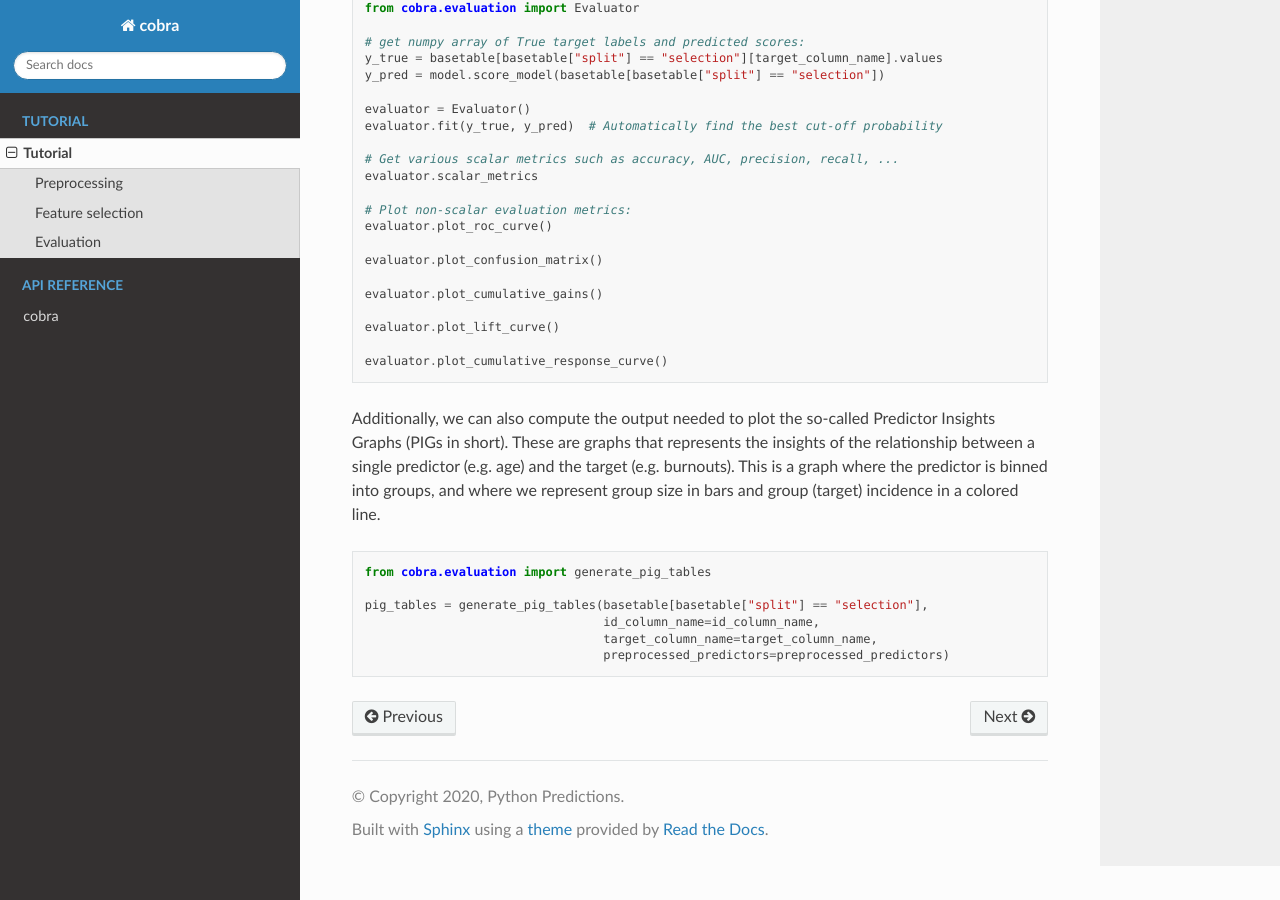
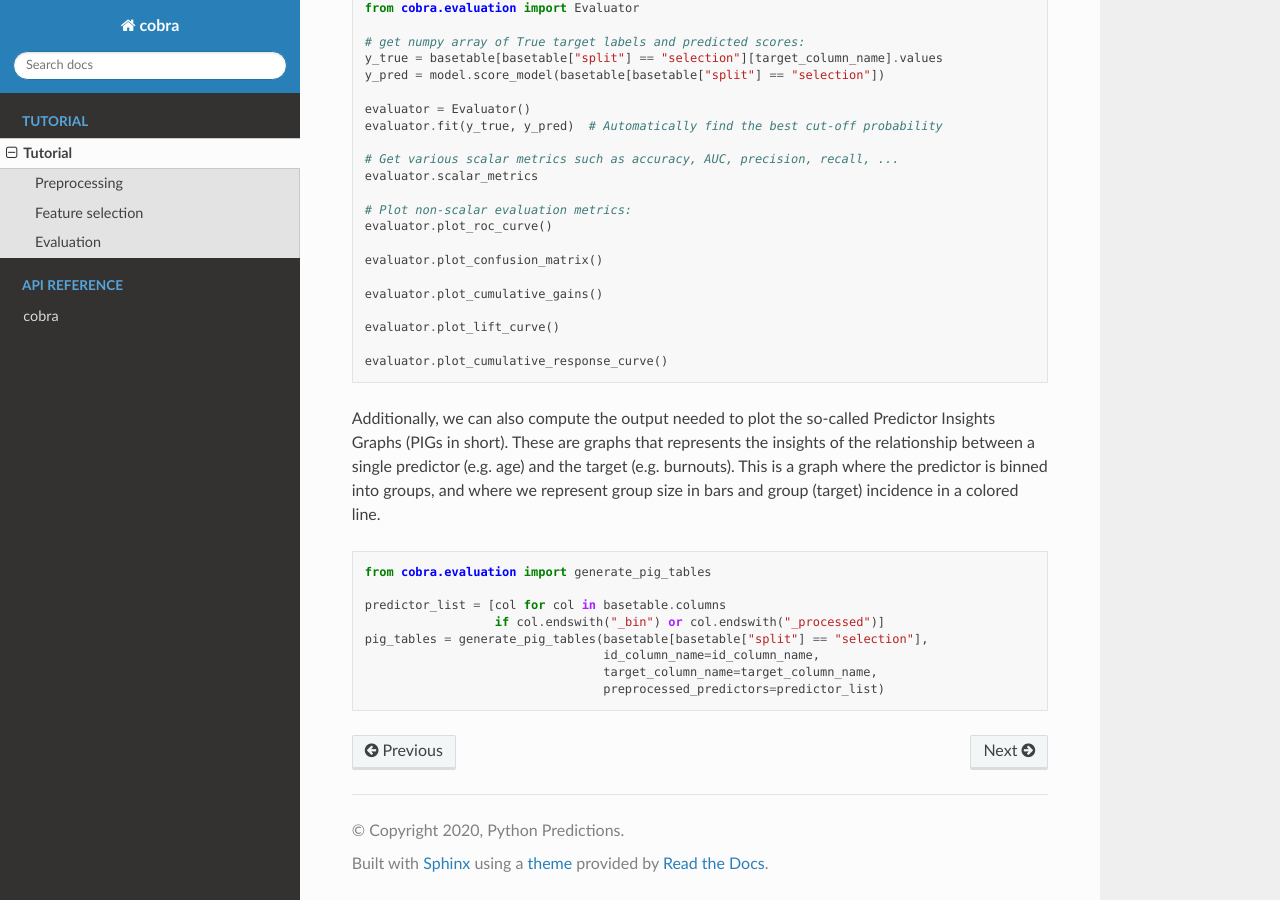
Before and after one commit to PythonPredictions/cobra, a Sphinx documentation site: the page built from docs/source/tutorial.rst, in a window 1280 px wide and 900 px high, scrolled down 3656 px. Built offline with Sphinx 7.4.7 and the Read the Docs theme 2.0.0, drawn with Linux system fonts in a browser that asks for light colours.

Commit message:
Correct a mistake in docs tutorial

```diff
--- a/docs/source/tutorial.rst
+++ b/docs/source/tutorial.rst
@@ -186,7 +186,9 @@ Additionally, we can also compute the output needed to plot the so-called Predic
 
     from cobra.evaluation import generate_pig_tables
 
+    predictor_list = [col for col in basetable.columns
+                      if col.endswith("_bin") or col.endswith("_processed")]
     pig_tables = generate_pig_tables(basetable[basetable["split"] == "selection"],
                                      id_column_name=id_column_name,
                                      target_column_name=target_column_name,
-                                     preprocessed_predictors=preprocessed_predictors)
+                                     preprocessed_predictors=predictor_list)
```
